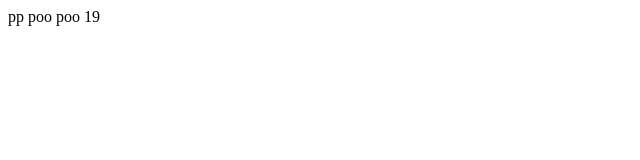
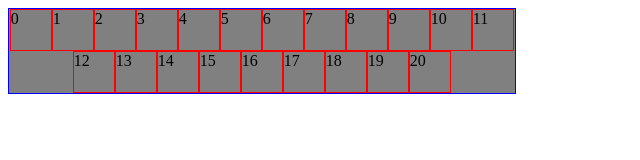
Before and after one commit to coator/Etch-A-Sketch, a plain HTML site: page index.htm in a window 1280 px wide. Shown: the whole page, without its empty margins (0-640 px from the left). Drawn offline with Linux system fonts and the light colour scheme.

Commit message:
-  Moved css to script.js -  testing block creator

```diff
--- a/index.htm
+++ b/index.htm
@@ -3,9 +3,7 @@
     <head>
         <title>Calculator coator</title>
         <script src="./script.js" defer></script>
-        <link rel="stylesheet" type="text/css" href="./style.css" />
     </head>
     <body>
-        pp poo poo
     </body>
 </html>
--- a/script.js
+++ b/script.js
@@ -1,23 +1,42 @@
+function generateStylesheet(){
+    let styles = `
+        #etchASketchHolder {
+            background-color:  gray;
+            border: 1px solid blue;
+            display: flex;
+            flex-direction: row;
+            flex-wrap: wrap;
+            width: 40%;
+            height: 40%;
+            justify-content: center;
+        }
 
-const blockHolder = document.createElement('mainbody')
+        .block {
+            width: 40px;
+            height: 40px;
+            border: 1px solid red;
+            display: inline-block;
+        }
 
-document.body.appendChild(blockHolder);
+        }`
 
-const bb = document.getElementsByTagName('mainBody')
+    let styleSheet = document.createElement("style")
+    styleSheet.innerText = styles
+    document.head.appendChild(styleSheet)
+}
 
-bb.backgroundColor = '#666';
-bb.width = '50%';
-bb.height = '50%';
+generateStylesheet()
 
-let johnMadden = 20;
+const etchASketchHolder = document.createElement("div")
+etchASketchHolder.setAttribute('id','etchASketchHolder')
+document.body.appendChild(etchASketchHolder)
 
+let count=20 // this number will become var that will change as user sets it
 
-for (let i = 0; i < johnMadden; i++) {
-    let a = document.createElement('mainbody.block'+i)
-    blockHolder.textContent = i;
-    blockHolder.appendChild(a)
-    let aa = document.getElementsByTagName('mainbody.block'+i)
-    aa.width = '20px';
-    aa.height = '20px';
-    console.log(a)
+for (let i = 0; i < count+1; i++) {
+    let block = document.createElement("div");
+    block.setAttribute('class', 'block')
+    block.innerHTML = i;
+    etchASketchHolder.appendChild(block)
 }
+"https://jsfiddle.net/hQKy9/"
--- a/style.css
+++ b/style.css
@@ -1,15 +1,17 @@
-aa {
+#etchASketchHolder {
     background-color:  'gray';
     border: '1px solid blue';
-    height: '40px';
-    width :'40px';
+    display: flex;
+    flex-direction: column;
+    flex-wrap: wrap;
+    width: 40%;
+    height: 40%;
+    padding: 20px;
+
 }
 
-bb {
-    background-color: blanchedalmond;
-    border: 2px dotted lightblue;
-    display: flex;
-    flex-wrap: wrap;
-    flex-direction: row;
-
+.block {
+    width: 40px;
+    height: 40px;
+    border: 1px solid red;
 }
```
